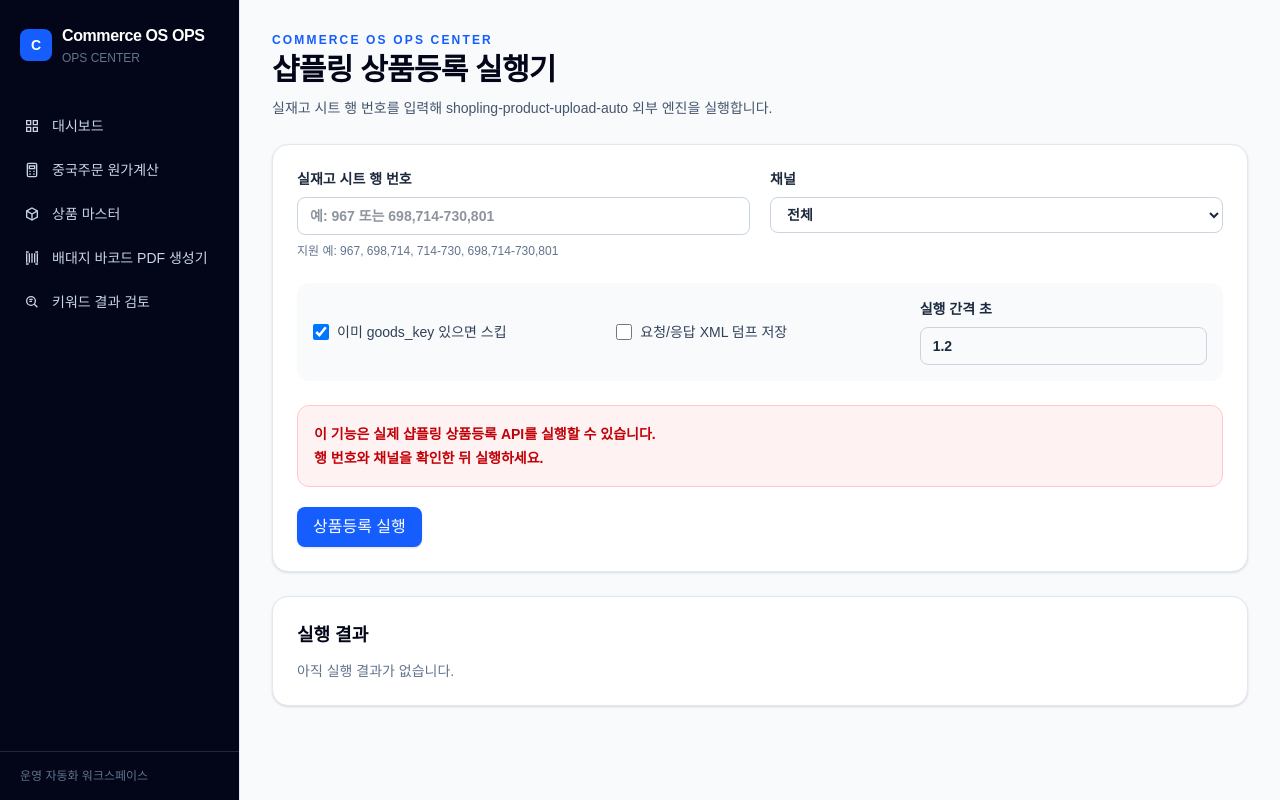
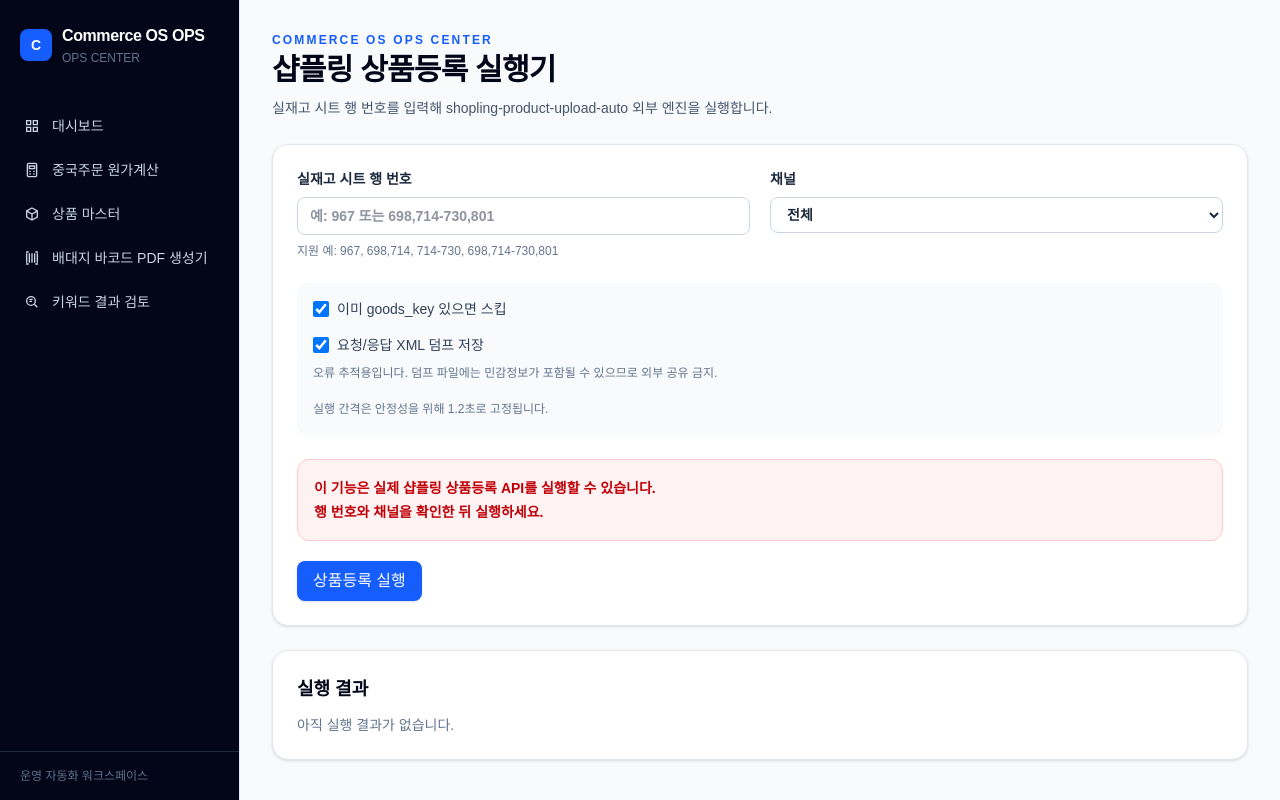
Before and after one commit to andysong111/commerce-os-ops-center, a Next.js app: page /shopling-product-upload-runner in a window 1280 px wide. Built offline with nearby package versions, Linux system fonts and the light colour scheme.

Commit message:
Simplify Shopling product upload runner UI (#79)

```diff
--- a/src/components/shopling-product-upload-runner/ShoplingProductUploadRunner.tsx
+++ b/src/components/shopling-product-upload-runner/ShoplingProductUploadRunner.tsx
@@ -55,7 +55,7 @@ export function ShoplingProductUploadRunner() {
           channel: formData.get("channel")?.toString() ?? "",
           skip_if_goods_key: formData.get("skip_if_goods_key") === "on",
           dump: formData.get("dump") === "on",
-          sleep: formData.get("sleep")?.toString() ?? "1.2",
+          sleep: "1.2",
         }),
       });
       const data = await response.json();
@@ -94,19 +94,23 @@ export function ShoplingProductUploadRunner() {
           </label>
         </div>
 
-        <fieldset className="mt-6 grid gap-4 rounded-xl bg-slate-50 p-4 md:grid-cols-3">
+        <fieldset className="mt-6 grid gap-4 rounded-xl bg-slate-50 p-4">
           <label className="flex items-center gap-2 text-sm font-medium text-slate-700">
             <input name="skip_if_goods_key" type="checkbox" defaultChecked className="size-4 rounded border-slate-300" />
             이미 goods_key 있으면 스킵
           </label>
-          <label className="flex items-center gap-2 text-sm font-medium text-slate-700">
-            <input name="dump" type="checkbox" className="size-4 rounded border-slate-300" />
-            요청/응답 XML 덤프 저장
+          <label className="block text-sm font-medium text-slate-700">
+            <span className="flex items-center gap-2">
+              <input name="dump" type="checkbox" defaultChecked className="size-4 rounded border-slate-300" />
+              요청/응답 XML 덤프 저장
+            </span>
+            <span className="mt-2 block text-xs font-normal leading-5 text-slate-500">
+              오류 추적용입니다. 덤프 파일에는 민감정보가 포함될 수 있으므로 외부 공유 금지.
+            </span>
           </label>
-          <label className="text-sm font-semibold text-slate-800">
-            실행 간격 초
-            <input name="sleep" type="number" min="0" max="10" step="0.1" defaultValue="1.2" className="mt-2 w-full rounded-lg border border-slate-300 px-3 py-2 text-sm" />
-          </label>
+          <p className="text-xs leading-5 text-slate-500">
+            실행 간격은 안정성을 위해 1.2초로 고정됩니다.
+          </p>
         </fieldset>
 
         <div className="mt-6 rounded-xl border border-red-200 bg-red-50 p-4 text-sm font-semibold leading-6 text-red-700">
```
Also changed, not shown: 1 other file (tests, documents, lock files or other folders).
